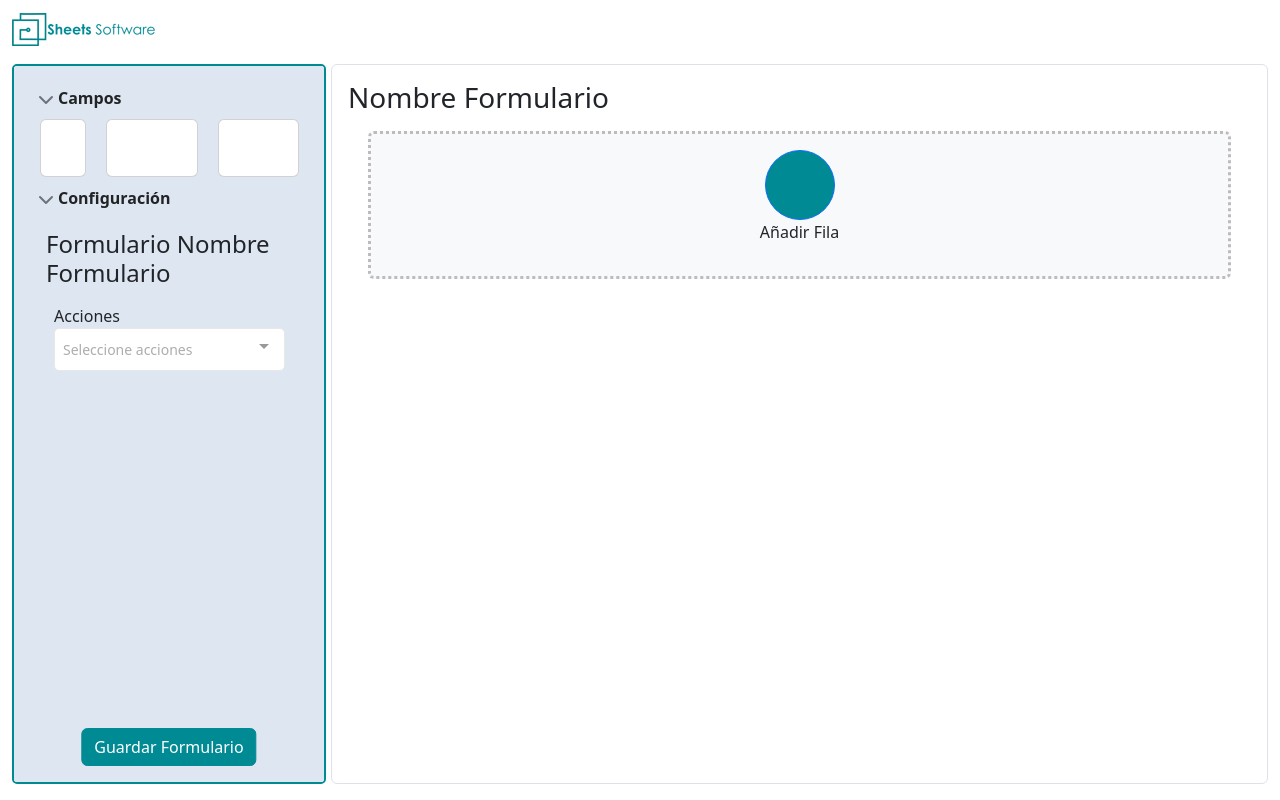
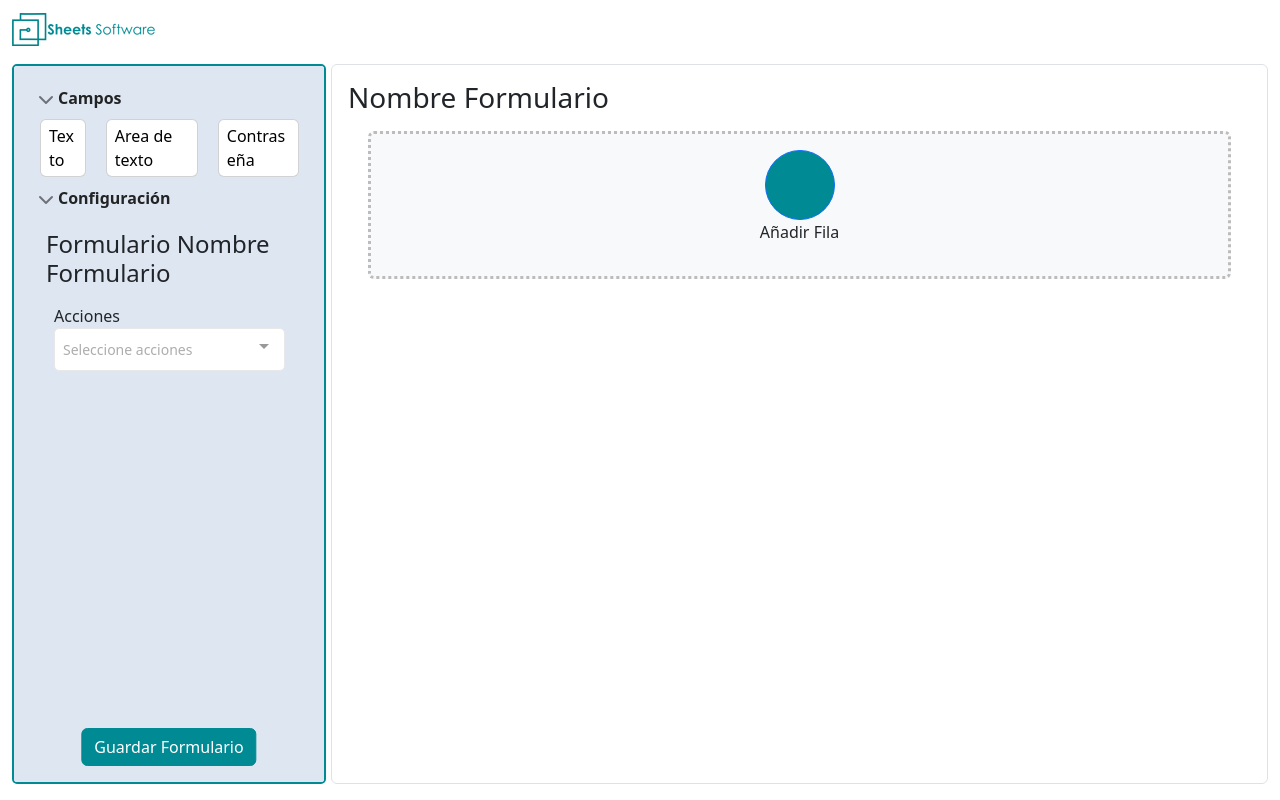
Before and after one commit to CoderhubSpA/sheets_form_builder_ui, a Vue app: page / in a window 1280 px wide. Built offline with nearby package versions, Linux system fonts and the light colour scheme; some icons are missing.

Commit message:
FIX: Las letras de los campos ahora son visibles, en color negro.

```diff
--- a/src/components/Toolbox/CampoComponent.vue
+++ b/src/components/Toolbox/CampoComponent.vue
@@ -26,7 +26,7 @@ export default {
 <style>
 .campo {
   background-color: #008A94;
-  color: #FFFFFF;
+  color: #000000;
   border-radius: 13px;
 
   margin: 5px 10px;
```
